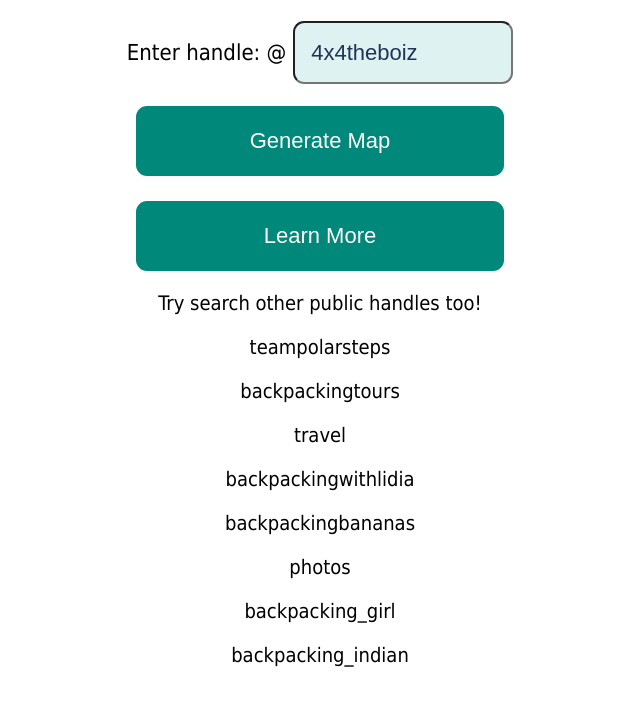
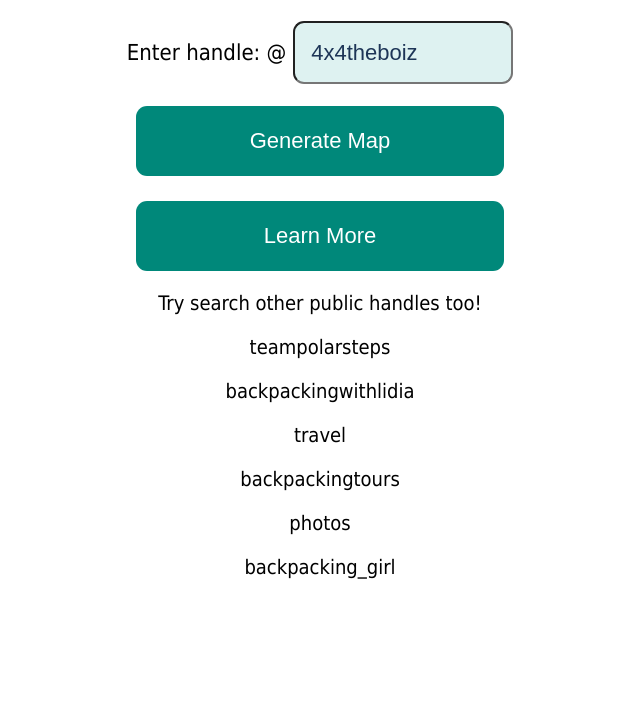
Before and after one commit to SirGlory/Instagram_Location_Mapper_Webapp, a Flask app: template templates/home.html in a window 1280 px wide. Shown: the part 190-895 px from the top of the page, without its empty margins (320-960 px from the left). After the commit the page ends 769 px from the top, so only its background shows below. Run offline with Flask 2, Linux system fonts and the light colour scheme; the template is opened without the code that fills it: values that come from a table or form of the project are taken from there, others are empty; parts of the project's set-up code (start-up, migrations or seed data) failed here and were passed over.

Commit message:
Update home.html

```diff
--- a/templates/home.html
+++ b/templates/home.html
@@ -21,13 +21,11 @@
 </form>
 <p>Try search other public handles too!</p>
     <p>teampolarsteps</p>
+    <p>backpackingwithlidia</p>
+    <p>travel</p>
     <p>backpackingtours</p>
-    <p>travel</p>
-    <p>backpackingwithlidia</p>
-    <p>backpackingbananas</p>
     <p>photos</p>
     <p>backpacking_girl</p>
-    <p>backpacking_indian</p>
 
 </body>
 </html>
```
